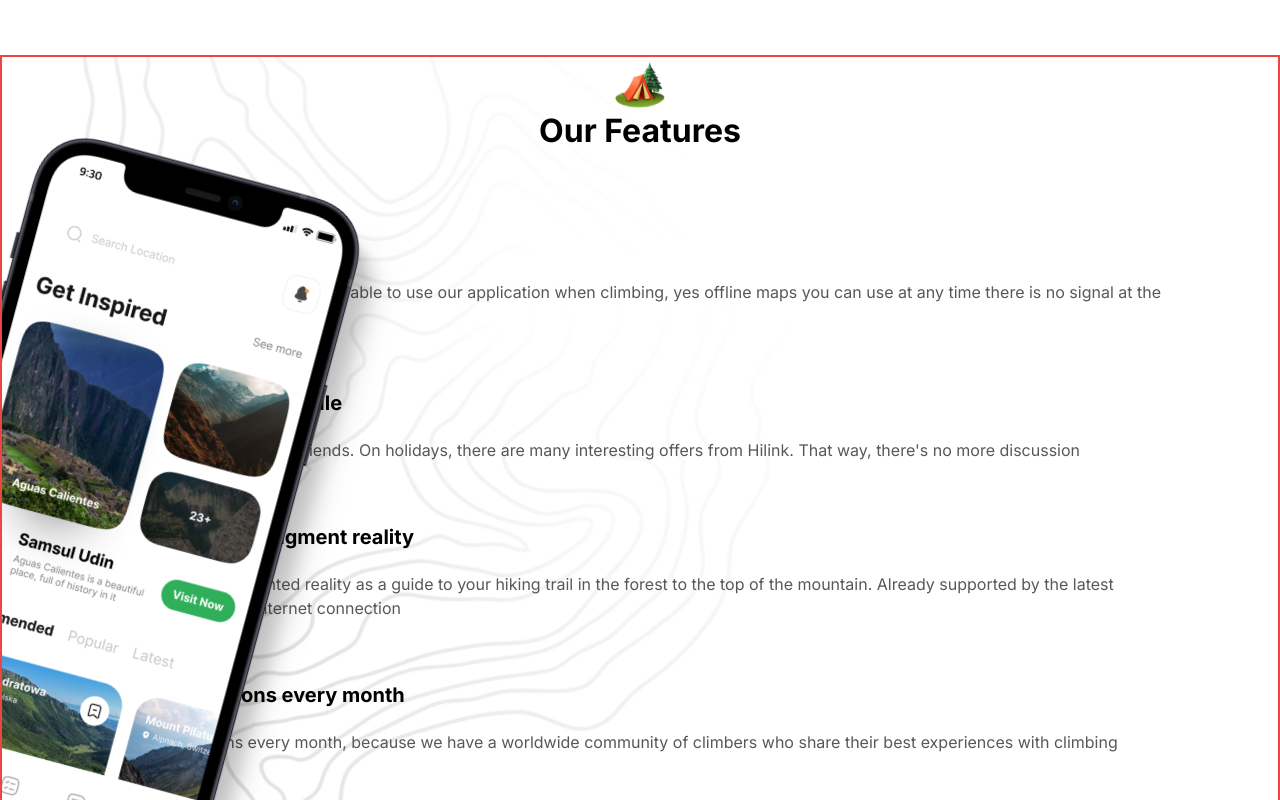
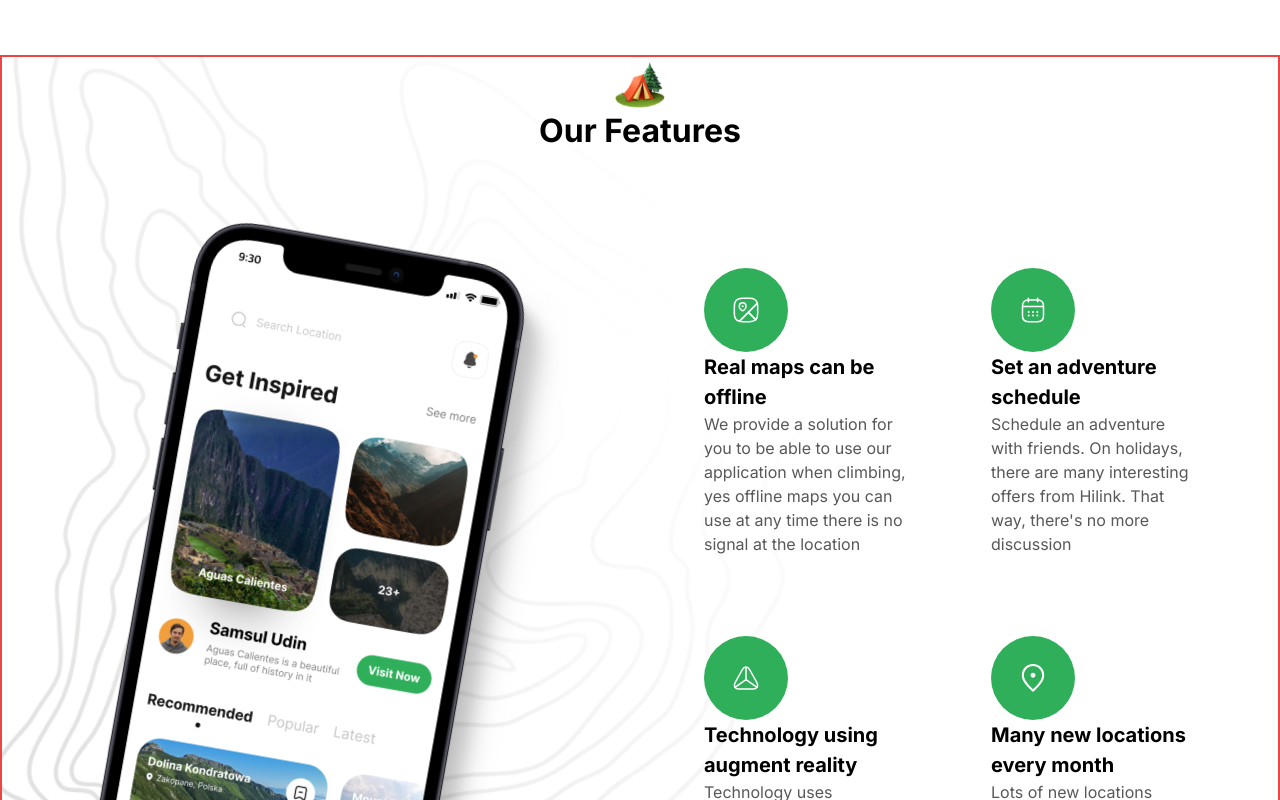
Before and after one commit to imadEddineBMZ/ViaMondo, a Next.js app: page / in a window 1280 px wide. Shown: the part 2720-3520 px from the top of the page. Built offline with nearby package versions, Linux system fonts and the light colour scheme.

Commit message:
Feature section

```diff
--- a/components/Feature.tsx
+++ b/components/Feature.tsx
@@ -1,55 +1,49 @@
-import React from 'react'
-import Image from 'next/image'
-import { FEATURES }from '@/constants'
+import React from "react";
+import Image from "next/image";
+import { FEATURES } from "@/constants";
 
 type FeatureItemProps = {
   title: string;
   icon: string;
   variant: "green" | "orange";
   description: string;
-}
+};
 
-const FeatureItem = ({title, icon, variant, description} :
-    FeatureItemProps
-    ) => {
-
-        return(
-            <li key={title} className='flex flex-col gap-3 md:gap-5'>
-                <div className='rounded-3xl p-4 w-10 bg-green-50'>
-                    <Image
-                        src={icon}
-                        alt={title}
-                        width={50}
-                        height={50}
-                    />
+const FeatureItem = ({
+  title,
+  icon,
+  variant,
+  description,
+}: FeatureItemProps) => {
+  return (
+    <li key={title} className="flex flex-col items-start flex-1 w-full">
+      <div className="rounded-full p-4 lg:p-7 bg-green-50">
+        <Image src={icon} alt={title} width={28} height={28}/>
       </div>
-                <h2 className='bold-20'>{title}</h2>
-                <p className='regular-16 text-gray-50 '>{description}</p>
+      <h2 className="bold-20">{title}</h2>
+      <p className="regular-16 text-gray-50 md:max-w-[400px]">{description}</p>
     </li>
-        )
-}
+  );
+};
 
 const Feature = () => {
   return (
-    <section className="max-conatiner padding-container relative border-2 border-red-500 overflow-hidden bg-feature-bg bg-cover bg-center h-screen ">
-       <div className='flex flex-col items-center gap-1 mb-5'>
-        <Image
-            src="/camp.svg"
-            alt="camp"
-            width={50}
-            height={50}
-        />
-        <h2 className='bold-32'>Our Features</h2>
+    <section className="max-conatiner padding-container relative border-2 border-red-500 overflow-hidden bg-feature-bg bg-cover bg-center">
+      <div className="flex flex-col items-center gap-1 mb-5">
+        <Image src="/camp.svg" alt="camp" width={50} height={50} />
+        <h2 className="bold-32">Our Features</h2>
       </div>
-       <div className='flex flex-col items-start md:flex-row gap-10 md:gap-20 lg:gap-32'>
+      <div className="flex flex-col items-center md:flex-row gap-10 md:gap-20 lg:gap-32 relative">
+        <div className="relative lg:flex-1 lg:min-h-[900px] flex justify-center items-center">
           <Image
             src="/phone.png"
             alt="camp"
             width={400}
             height={900}
-            className='feature-phone'
+            className="lg:block hidden rotate-[10deg] z-10 object-contain"
           />
-        <ul>
+        </div>
+        <ul className="lg:flex-1 md:grid md:grid-cols-2 gap-10 lg:gap-20 w-full flex flex-col">
           {FEATURES.map((feature) => (
             <FeatureItem
               key={feature.title}
@@ -60,10 +54,9 @@ const Feature = () => {
             />
           ))}
         </ul>
-
       </div>
     </section>
-  )
-}
+  );
+};
 
-export default Feature
+export default Feature;
```
Lines whose indentation alone changed are shown as unchanged.
